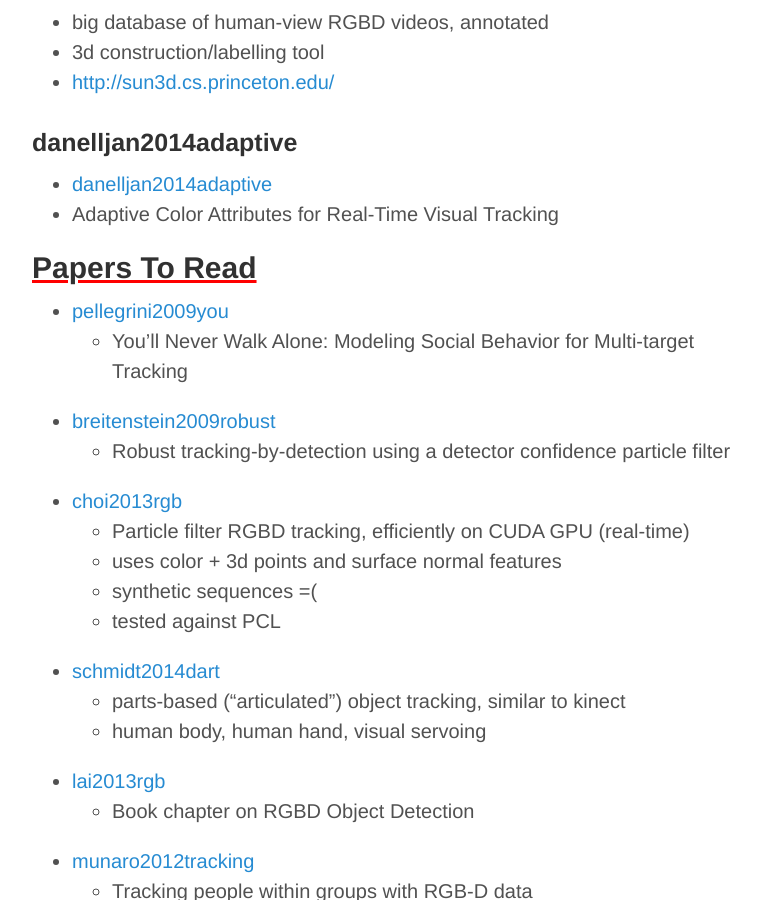
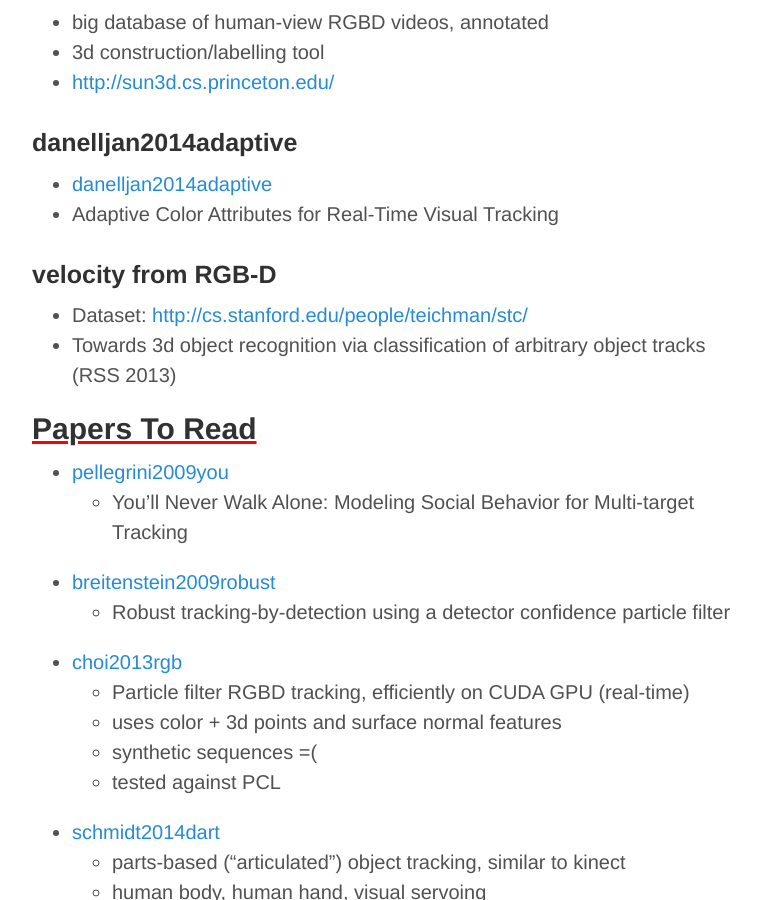
Before and after one commit to victorgan/victorgan.github.io, a Jekyll site: the page built from _posts/2014-10-06-tracking-state-of-the-art.md, in a window 1280 px wide and 900 px high, scrolled down 2009 px. Shown: the whole window, without its empty margins (248-1009 px from the left). Built offline with Jekyll 4.4.1, drawn with Linux system fonts in a browser that asks for light colours; nearby versions of some CDN libraries; library files that are not in the unit come from our copies; comment, search, counter and statistics services are not loaded.

Commit message:
Update 2014-10-06-tracking-state-of-the-art.md

```diff
--- a/_posts/2014-10-06-tracking-state-of-the-art.md
+++ b/_posts/2014-10-06-tracking-state-of-the-art.md
@@ -72,6 +72,12 @@ semi-B[13], Struck[14] and VTD[17] ([song2013tracking]({{ site.url }}/assets/pap
 - [danelljan2014adaptive]({{ site.url }}/assets/papers/danelljan2014adaptive.pdf)
 - Adaptive Color Attributes for Real-Time Visual Tracking
 
+
+### velocity from RGB-D
+
+- Dataset: [http://cs.stanford.edu/people/teichman/stc/](http://cs.stanford.edu/people/teichman/stc/)
+- Towards 3d object recognition via classification of arbitrary object tracks (RSS 2013)
+
 ## Papers To Read
 
 - [pellegrini2009you]({{ site.url }}/assets/papers/pellegrini2009you.pdf)
```
